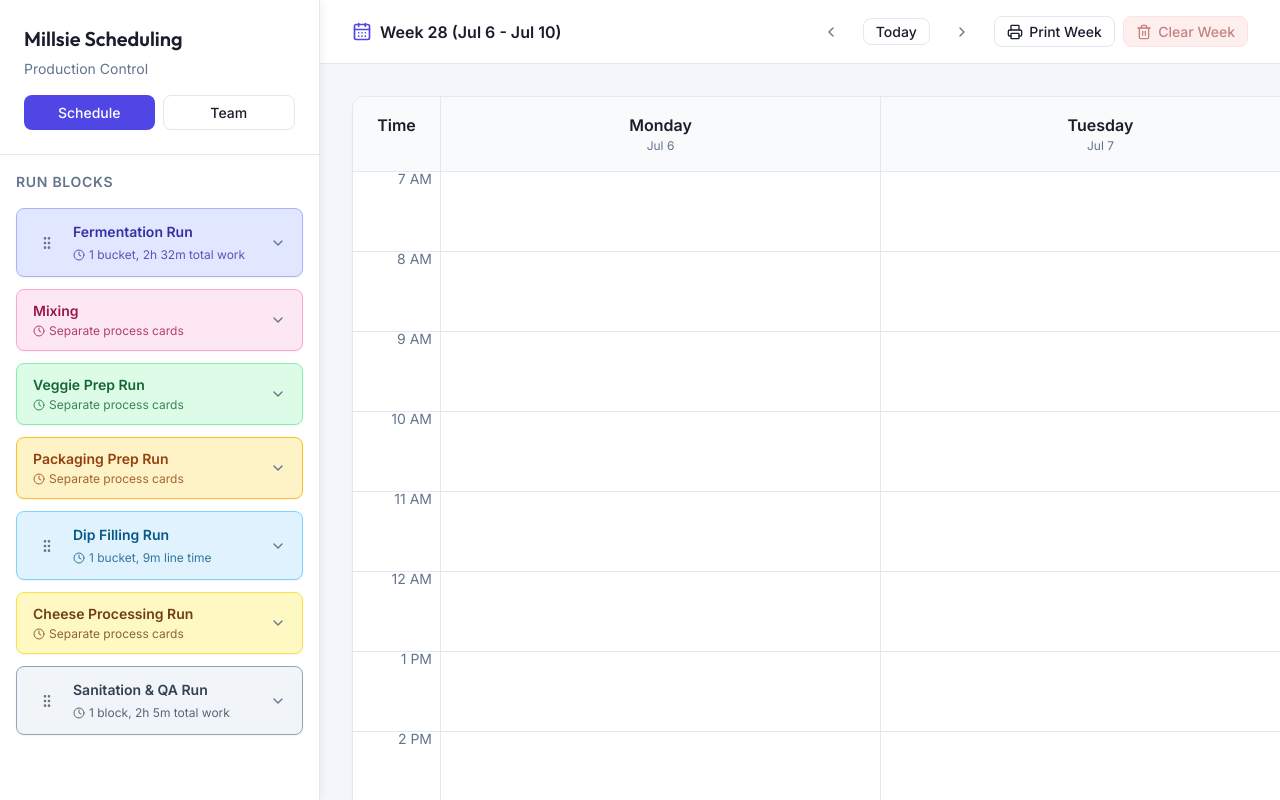
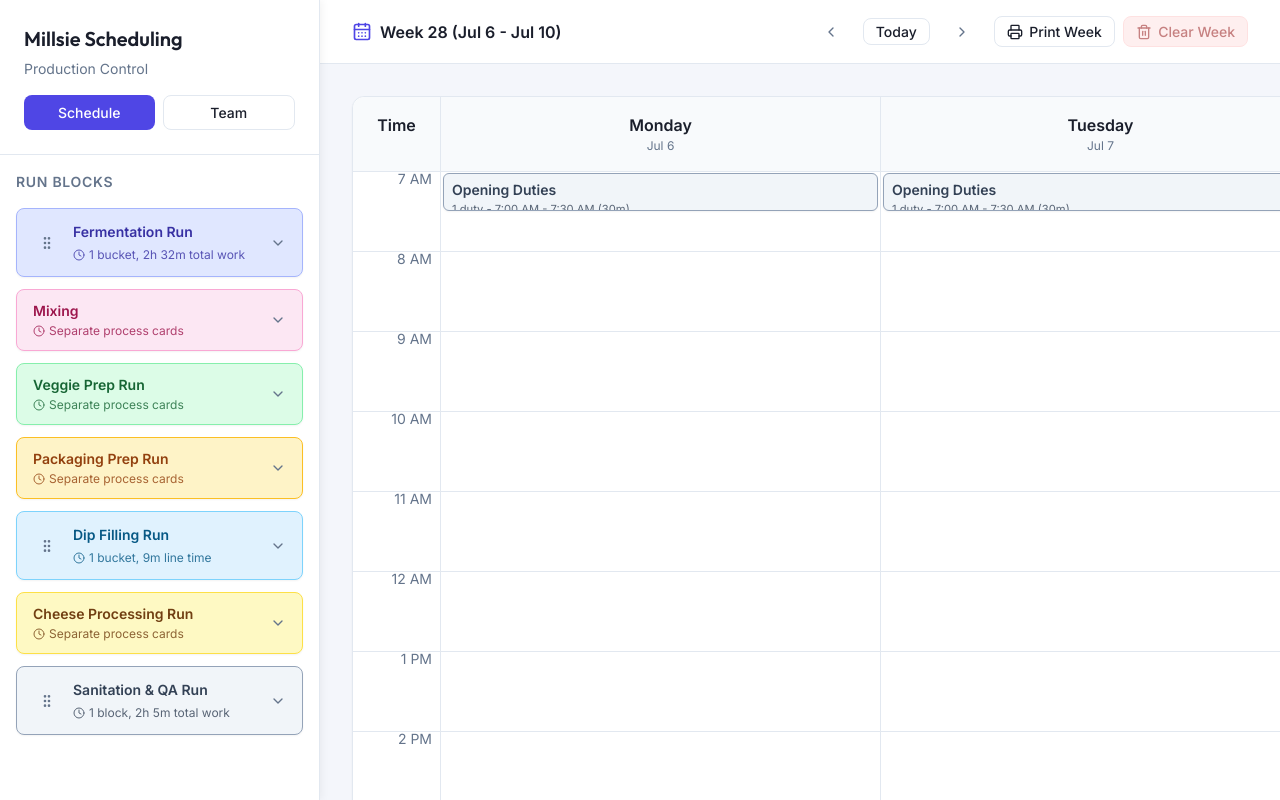
Before and after one commit to kristine-png/MillsieScheduling, a React (Vite) app: page / in a window 1280 px wide. Built offline with nearby package versions, Linux system fonts and the light colour scheme.

Commit message:
Add automatic daily sanitation duties

```diff
--- a/src/App.jsx
+++ b/src/App.jsx
@@ -1,4 +1,4 @@
-import { useState, useMemo } from 'react';
+import { useState, useMemo, useEffect } from 'react';
 import { DndContext, useDraggable, useDroppable, pointerWithin, useSensors, useSensor, PointerSensor, DragOverlay } from '@dnd-kit/core';
 import { initialEmployees, taskTemplates, runTemplates, hoursOfDay } from './data';
 import { Clock, GripVertical, AlertCircle, Users, CalendarDays, ChevronDown, ChevronLeft, ChevronRight, Printer, Trash2, StickyNote } from 'lucide-react';
@@ -30,6 +30,22 @@ const MIXING_CHANGEOVER_TASK_IDS = new Set([
   'task-cheese-mixing',
   'task-dip-mixing',
 ]);
+const DAILY_DUTY_BLOCKS = [
+  {
+    idPrefix: 'opening-duties',
+    taskId: 'task-opening-duties',
+    startHour: 7,
+    startMinute: 0,
+    notes: 'Sinks, tables, sanitizer bottles, dry dishes, clean cloths, high-touch surfaces, carts.',
+  },
+  {
+    idPrefix: 'closing-duties',
+    taskId: 'task-closing-duties',
+    startHour: 17,
+    startMinute: 15,
+    notes: 'Post-op cleaning plus garbage, recycling, cardboard, organics, and general waste.',
+  },
+];
 
 function createInitialRunSetups() {
   return Object.fromEntries(
@@ -60,6 +76,29 @@ function createInitialProcessSetups() {
   );
 }
 
+function createDailyDutyTask(dayId, duty) {
+  const template = taskTemplates.find(task => task.id === duty.taskId);
+  if (!template) return null;
+
+  return {
+    id: `${duty.idPrefix}-${dayId}`,
+    runId: `${duty.idPrefix}-run-${dayId}`,
+    templateId: template.id,
+    groupId: template.groupId,
+    name: template.name,
+    dateStr: dayId,
+    startHour: duty.startHour,
+    startMinute: duty.startMinute,
+    duration: getTaskDuration(template, 1),
+    employeeIds: [],
+    inputAmount: 1,
+    inputUnit: template.unitName,
+    buckets: 1,
+    notes: duty.notes,
+    isAutomaticDaily: true,
+  };
+}
+
 function getDurationWorkerCount(template, employeeIds = []) {
   if (!template?.maxPeopleAffectingDuration) return 1;
   const assignedCount = Math.max(1, employeeIds.filter(Boolean).length || 1);
@@ -147,6 +186,7 @@ const singularUnits = {
   cases: 'case',
   changeovers: 'changeover',
   containers: 'container',
+  duties: 'duty',
   inspections: 'inspection',
   lids: 'lid',
   pans: 'pan',
@@ -751,6 +791,7 @@ function PrintWeekSchedule({
   };
 
   const getRunName = (task) => {
+    if (task.isAutomaticDaily) return 'Daily duties';
     const run = activeRuns.find(item => item.id === task.runId);
     return run?.name || 'Single process';
   };
@@ -927,7 +968,20 @@ export default function App() {
 
   const [activeDragItem, setActiveDragItem] = useState(null);
   const [dragTimeHint, setDragTimeHint] = useState(null);
-  const visibleWeekTaskCount = scheduledTasks.filter(task => weekDayIds.has(task.dateStr)).length;
+  const visibleWeekTaskCount = scheduledTasks.filter(task => weekDayIds.has(task.dateStr) && !task.isAutomaticDaily).length;
+
+  useEffect(() => {
+    setScheduledTasks(prev => {
+      const existingIds = new Set(prev.map(task => task.id));
+      const missingDailyTasks = weekDays.flatMap(day => (
+        DAILY_DUTY_BLOCKS
+          .map(duty => createDailyDutyTask(day.id, duty))
+          .filter(task => task && !existingIds.has(task.id))
+      ));
+
+      return missingDailyTasks.length > 0 ? [...prev, ...missingDailyTasks] : prev;
+    });
+  }, [weekDays]);
 
   const handleRunSetupAmountChange = (runTemplateId, amount) => {
     setRunSetups(prev => ({
@@ -1238,6 +1292,7 @@ export default function App() {
 
   const handleDeleteTask = () => {
     if (!assigningTask) return;
+    if (assigningTask.isAutomaticDaily) return;
 
     setScheduledTasks(prev => prev.filter(t => t.id !== assigningTask.id));
     setActiveRuns(prev => prev.filter(run => (
@@ -1252,7 +1307,7 @@ export default function App() {
     if (visibleWeekTaskCount === 0) return;
     if (!window.confirm(`Clear all ${visibleWeekTaskCount} scheduled process blocks from this week?`)) return;
 
-    const remainingTasks = scheduledTasks.filter(task => !weekDayIds.has(task.dateStr));
+    const remainingTasks = scheduledTasks.filter(task => !weekDayIds.has(task.dateStr) || task.isAutomaticDaily);
     const remainingRunIds = new Set(remainingTasks.map(task => task.runId));
 
     setScheduledTasks(remainingTasks);
@@ -1544,7 +1599,11 @@ export default function App() {
                   />
                 </div>
                 <div className="modal-actions" style={{ justifyContent: 'space-between' }}>
-                  <button type="button" className="btn" style={{ backgroundColor: '#fee2e2', color: '#991b1b' }} onClick={handleDeleteTask}>Remove from Schedule</button>
+                  {assigningTask.isAutomaticDaily ? (
+                    <span />
+                  ) : (
+                    <button type="button" className="btn" style={{ backgroundColor: '#fee2e2', color: '#991b1b' }} onClick={handleDeleteTask}>Remove from Schedule</button>
+                  )}
                   <div style={{ display: 'flex', gap: '1rem' }}>
                     <button type="button" className="btn btn-secondary" onClick={() => setIsAssignModalOpen(false)}>Cancel</button>
                     <button type="submit" className="btn btn-primary">Save Assignment</button>
--- a/src/data.js
+++ b/src/data.js
@@ -1,10 +1,32 @@
 export const initialEmployees = [
-  { id: 'emp-1', name: 'Alice', skills: { 'task-sanitation': 'expert', 'task-boiling': 'beginner', 'task-cleanup': 'expert' } },
-  { id: 'emp-2', name: 'Bob', skills: { 'task-sanitation': 'beginner', 'task-boiling': 'expert', 'task-cleanup': 'expert' } },
-  { id: 'emp-3', name: 'Charlie', skills: { 'task-sanitation': 'untrained', 'task-boiling': 'untrained', 'task-cleanup': 'beginner' } },
+  { id: 'emp-1', name: 'Alice', skills: { 'task-sanitation': 'expert', 'task-boiling': 'beginner', 'task-cleanup': 'expert', 'task-opening-duties': 'expert', 'task-closing-duties': 'expert' } },
+  { id: 'emp-2', name: 'Bob', skills: { 'task-sanitation': 'beginner', 'task-boiling': 'expert', 'task-cleanup': 'expert', 'task-opening-duties': 'beginner', 'task-closing-duties': 'expert' } },
+  { id: 'emp-3', name: 'Charlie', skills: { 'task-sanitation': 'untrained', 'task-boiling': 'untrained', 'task-cleanup': 'beginner', 'task-opening-duties': 'beginner', 'task-closing-duties': 'beginner' } },
 ];
 
 export const taskTemplates = [
+  {
+    id: 'task-opening-duties',
+    groupId: 'sanitation',
+    name: 'Opening Duties',
+    colorVar: '--sanitation',
+    baseMinutes: 30,
+    variableMinutesPerCycle: 0,
+    unitsPerCycle: 1,
+    unitName: 'duties',
+    isBatchProcess: false,
+  },
+  {
+    id: 'task-closing-duties',
+    groupId: 'sanitation',
+    name: 'Closing Duties',
+    colorVar: '--sanitation',
+    baseMinutes: 45,
+    variableMinutesPerCycle: 0,
+    unitsPerCycle: 1,
+    unitName: 'duties',
+    isBatchProcess: false,
+  },
   {
     id: 'task-sanitation',
     groupId: 'ferment-prep',
```
